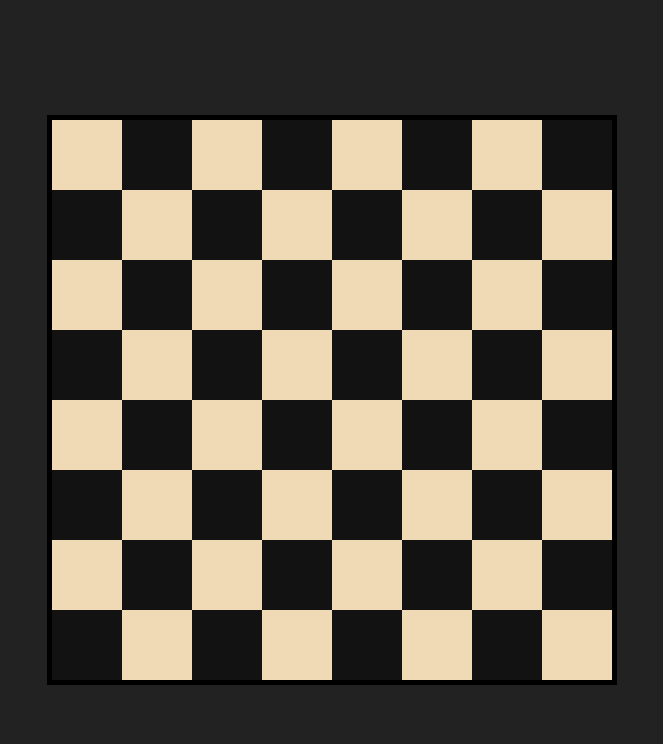
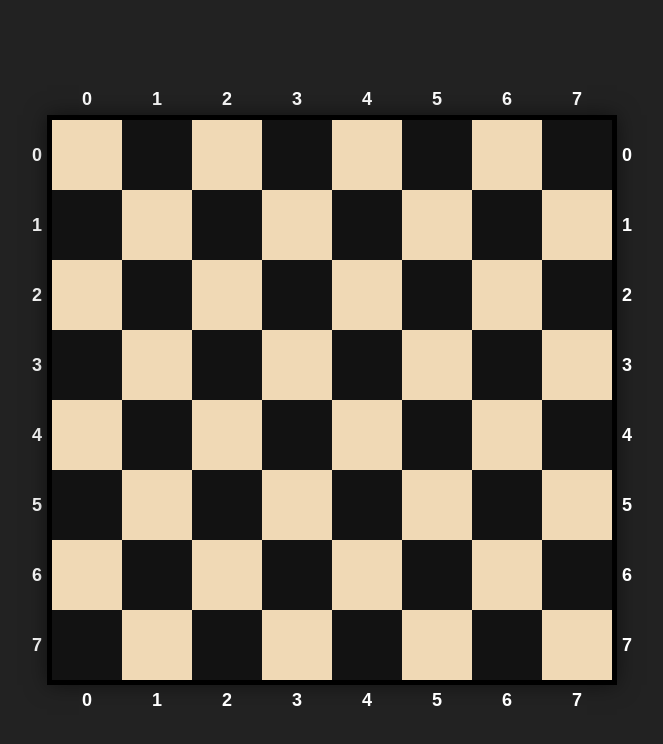
Before and after one commit to janrelle24/Board_Game, a plain HTML site: page index.html in a window 1280 px wide. Shown: the whole page, without its empty margins (308-971 px from the left). Drawn offline with Linux system fonts and the light colour scheme.

Commit message:
add numbers 0-7 each side from top,bottom,left,right

```diff
--- a/index.html
+++ b/index.html
@@ -7,9 +7,14 @@
     <link rel="stylesheet" href="styles.css">
 </head>
 <body>
-    <div class="board" id="board">
+    <div class="board-container">
+        <div class="numbers top"></div>
+        <div class="numbers left"></div>
+        <div class="board" id="board"></div>
+        <div class="numbers right"></div>
+        <div class="numbers bottom"></div>
+    </div>
 
-    </div>
 
     <script src="script.js"></script>
 </body>
--- a/script.js
+++ b/script.js
@@ -1,4 +1,8 @@
 const board = document.getElementById("board");
+const topNumbers = document.querySelector(".top");
+const bottomNumbers = document.querySelector(".bottom");
+const leftNumbers = document.querySelector(".left");
+const rightNumbers = document.querySelector(".right");
 
 for(let row = 0; row < 8; row++){
     for(let col = 0; col < 8; col++){
@@ -15,3 +19,26 @@ for(let row = 0; row < 8; row++){
         board.appendChild(square);
     }
 }
+
+// Add numbers (0–7) around the board
+for(let i = 0; i < 8; i++){
+    const topNum = document.createElement("div");
+    const bottomNum = document.createElement("div");
+    const leftNum = document.createElement("div");
+    const rightNum = document.createElement("div");
+
+    topNum.textContent = i;
+    bottomNum.textContent = i;
+    leftNum.textContent = i;
+    rightNum.textContent = i;
+
+    topNum.classList.add("number");
+    bottomNum.classList.add("number");
+    leftNum.classList.add("number");
+    rightNum.classList.add("number");
+
+    topNumbers.appendChild(topNum);
+    bottomNumbers.appendChild(bottomNum);
+    leftNumbers.appendChild(leftNum);
+    rightNumbers.appendChild(rightNum);
+}
--- a/styles.css
+++ b/styles.css
@@ -5,12 +5,27 @@ body{
     height: 100vh;
     background-color: #222;
     margin: 0;
+    color: white;
+    font-family: Arial, sans-serif;
+}
+.board-container{
+    display: grid;
+    grid-template-areas:
+    ". top ."
+    "left board right"
+    ". bottom .";
+    grid-template-columns: auto auto auto;
+    grid-template-rows: auto auto auto;
+    gap: 5px;
+    place-items: center;
 }
 .board{
+    grid-area: board;
     display: grid;
     grid-template-columns: repeat(8, 70px);
     grid-template-rows: repeat(8, 70px);
     border: 5px solid #000;
+    box-shadow: 0 0 20px rgba(0,0,0,0.5);
 }
 .square{
     width: 70px;
@@ -22,3 +37,39 @@ body{
 .black{
     background-color: #121212;
 }
+/*numbers*/
+.numbers{
+    display: flex;
+    justify-content: center;
+    align-items: center;
+
+}
+.top, .bottom{
+    grid-column: 2;
+    display: grid;
+    grid-template-columns: repeat(8, 70px);
+    justify-items: center;
+}
+.left, .right{
+    grid-row: 2;
+    display: grid;
+    grid-template-rows: repeat(8, 70px);
+    align-items: center;
+}
+.left{
+    grid-area: left;
+}
+.right{
+    grid-area: right;
+}
+.top{
+    grid-area: top;
+}
+.bottom{
+    grid-area: bottom;
+}
+.number{
+    font-size: 18px;
+    font-weight: bold;
+    color: #fff;
+}
```
